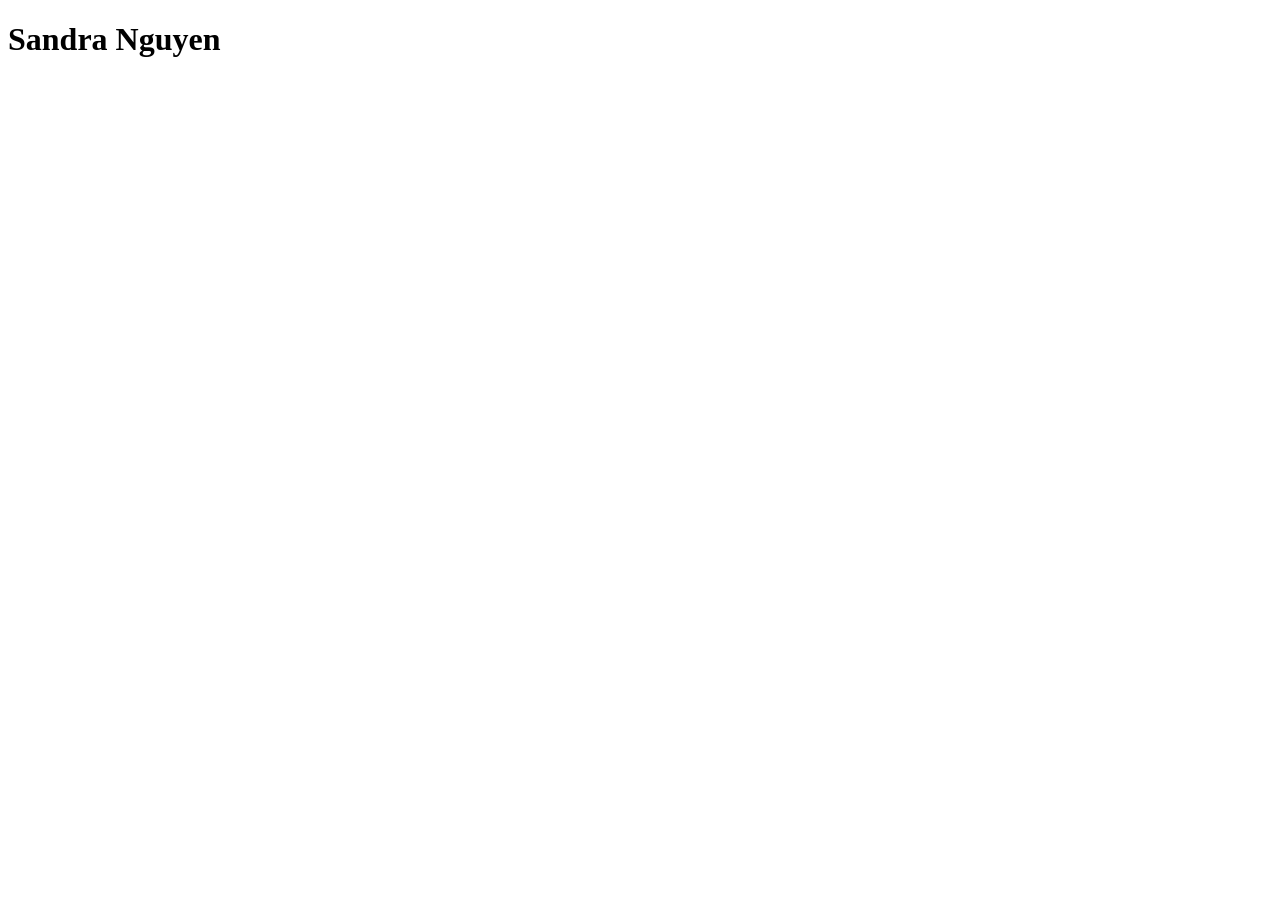
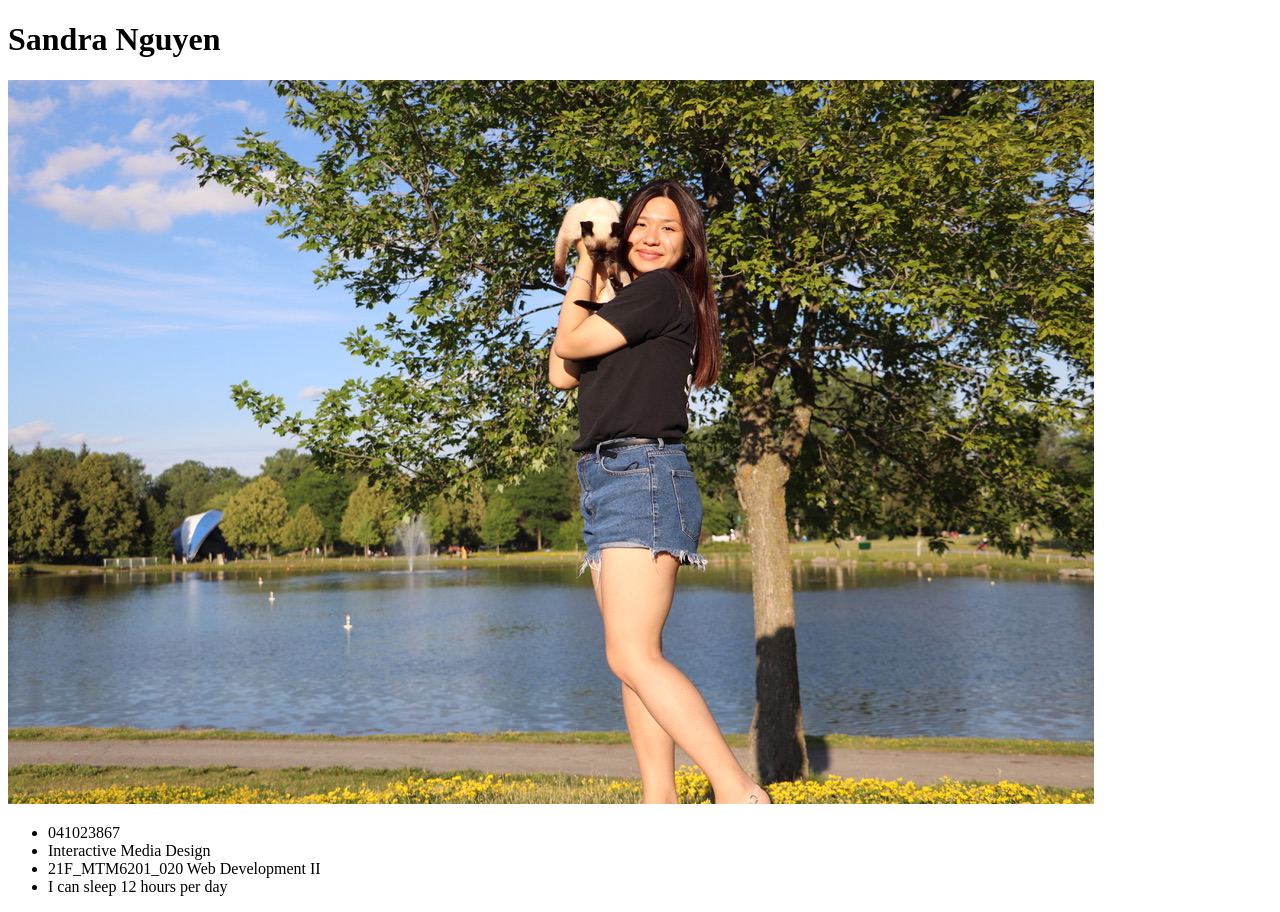
Before and after one commit to nguy0948/mtm6201-week1, a plain HTML site: page index.html in a window 1280 px wide. Before the commit the page ends 800 px from the top, so only its background shows below. Drawn offline with Linux system fonts and the light colour scheme.

Commit message:
adds information

```diff
--- a/index.html
+++ b/index.html
@@ -10,6 +10,18 @@
     <header>
         <h1>Sandra Nguyen</h1>
     </header>
+    <main>
+        <img src="images/DA97B8B4-BA9D-4A15-BD2E-427880AED1C1_1_105_c.jpeg" alt="myself">
+        <section>
+            <ul>
+                <li>041023867</li>
+                <li>Interactive Media Design</li>
+                <li>21F_MTM6201_020 Web Development II</li>
+                <li>I can sleep 12 hours per day</li>
+            </ul>
+        </section>
+
+    </main>
 </body>
 
 </html>
```
Also changed, not shown: images/DA97B8B4-BA9D-4A15-BD2E-427880AED1C1_1_105_c.jpeg (added).
